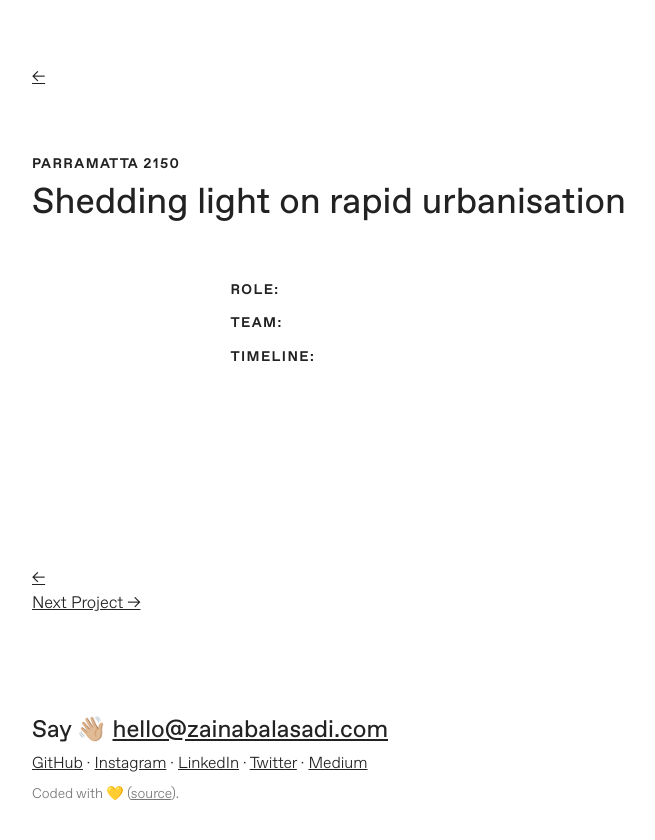
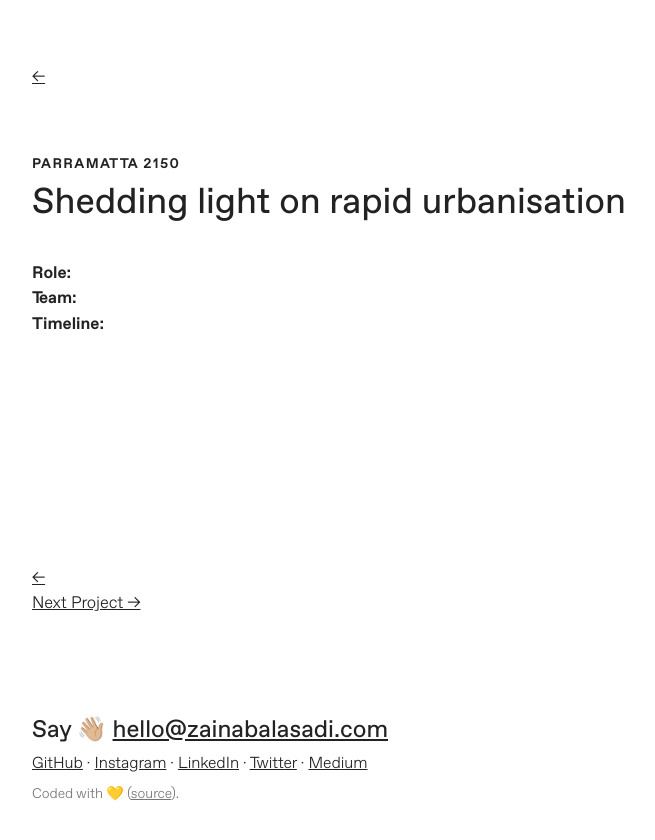
Before and after one commit to zainabalasadi/zainabalasadi.com, a Jekyll site: the page built from _posts/2017-5-18-2150.md, in a window 1280 px wide. Shown: the top 840 px of the page, without its empty margins (112-767 px from the left). Built offline with Jekyll 4.4.1, drawn with Linux system fonts in a browser that asks for light colours.

Commit message:
post header margin finetuning

```diff
--- a/_config.yml
+++ b/_config.yml
@@ -22,8 +22,8 @@ favicon-16:         "assets/images/site/favicon-16x16.png"
 linkedin_username:  zainabalasadi
 github_username:    zainabalasadi
 medium_username:    zainabalasadi
-instagram_username: zayalas
-twitter_username:   hizainab
+instagram_username: wowzainab
+twitter_username:   wowzainab
 
 # Global style
 style:              "ph6x-l ph5-m ph3 center pt6-l pt5"
@@ -34,9 +34,9 @@ site-intro:         "w-100 w-100-m w-60-ns"
 site-intro-margin:  "pb6-l pb5"
 site-intro-space:   "w-100 w-100-m w-40-ns"
 site-intro-text:    "f3 f3-m f3-l"
-site-work-title:    "work mb5 mb5-m mb5-l"
+site-work-title:    "work"
 site-hover-img:     "hover-item-show styled-list-img"
-site-hover-div:     "hover-item dib"
+site-hover-div:     "hover-item dib mb5 mb5-m mb5-l"
 
 # Footer
 site-footer-margin: "pt5-l pt4 pb5-l pb4"
@@ -49,3 +49,7 @@ site-text-overline: "ttu tracked f6 f6-m f6-l"
 
 # Case Studies
 site-case-margin:   "center w-100 w-100-m w-60-ns"
+site-case-header:   "mt5-l mt5 post-header"
+site-case-title:    "f2 work mb4-l mb4"
+site-case-desc:     "fr w-100 w-100-m w-60-ns mb0-l mb0-m mb4"
+site-case-details:  "fl w-100 w-100-m w-25-ns"
--- a/_layouts/post.html
+++ b/_layouts/post.html
@@ -2,20 +2,20 @@
 layout: default
 ---
 <article class="post" itemscope itemtype="http://schema.org/BlogPosting">
-   <header class="mt5-l mt5 post-header">
+   <!-- Case study header -->
+   <header class="{{ site.site-case-header }}">
       <h3 class="{{ site.site-text-overline }} mb0">{{ page.company }}</h3>
-      <h1 class="f2 work pb4-l pb4" itemprop="name headline">{{ page.catchy-title }}</h1>
+      <h1 class="{{ site.site-case-title }}" itemprop="name headline">{{ page.catchy-title }}</h1>
 
       <div>
          <div class="cf">
-            <div class="fl w-100 w-100-m w-50-ns">
+            <div class="{{ site.site-case-desc }}">
                <p>{{ page.description }}</p>
             </div>
-            <div class="fl w-100 w-100-m w-20-ns">&nbsp</div>
-            <div class="fl w-100 w-100-m w-30-ns">
-               <div class="mb2-l mb1-m mb0"><h3 class="{{ site.site-text-overline }} di">Role:</h3> {{ page.role }}</div>
-               <div class="mb2-l mb1-m mb0"><h3 class="{{ site.site-text-overline }} di">Team:</h3> {{ page.team }}</div>
-               <div class="mb2-l mb1-m mb0"><h3 class="{{ site.site-text-overline }} di">Timeline:</h3> {{ page.timeline }}</div>
+            <div class="{{ site.site-case-details }}">
+               <div><p class="bold di">Role:</p> {{ page.role }}</div>
+               <div><p class="bold di">Team:</p> {{ page.team }}</div>
+               <div><p class="bold di">Timeline:</p> {{ page.timeline }}</div>
             </div>
          </div>
    </header>
@@ -23,6 +23,5 @@ layout: default
    <div class="post-content e-content" itemprop="articleBody">
       {{ content }}
    </div>
-
    <a class="u-url" href="{{ page.url | relative_url }}" hidden></a>
 </article>
--- a/_sass/_base.scss
+++ b/_sass/_base.scss
@@ -128,7 +128,7 @@ h1, h2 {
    font-family: $title-font;
 }
 
-h3 {
+h3, .bold {
    font-family: $strong;
 }
 
```
Also changed, not shown: _posts/2017-5-22-oscar.md (+1 -1 lines), 9 other files.
